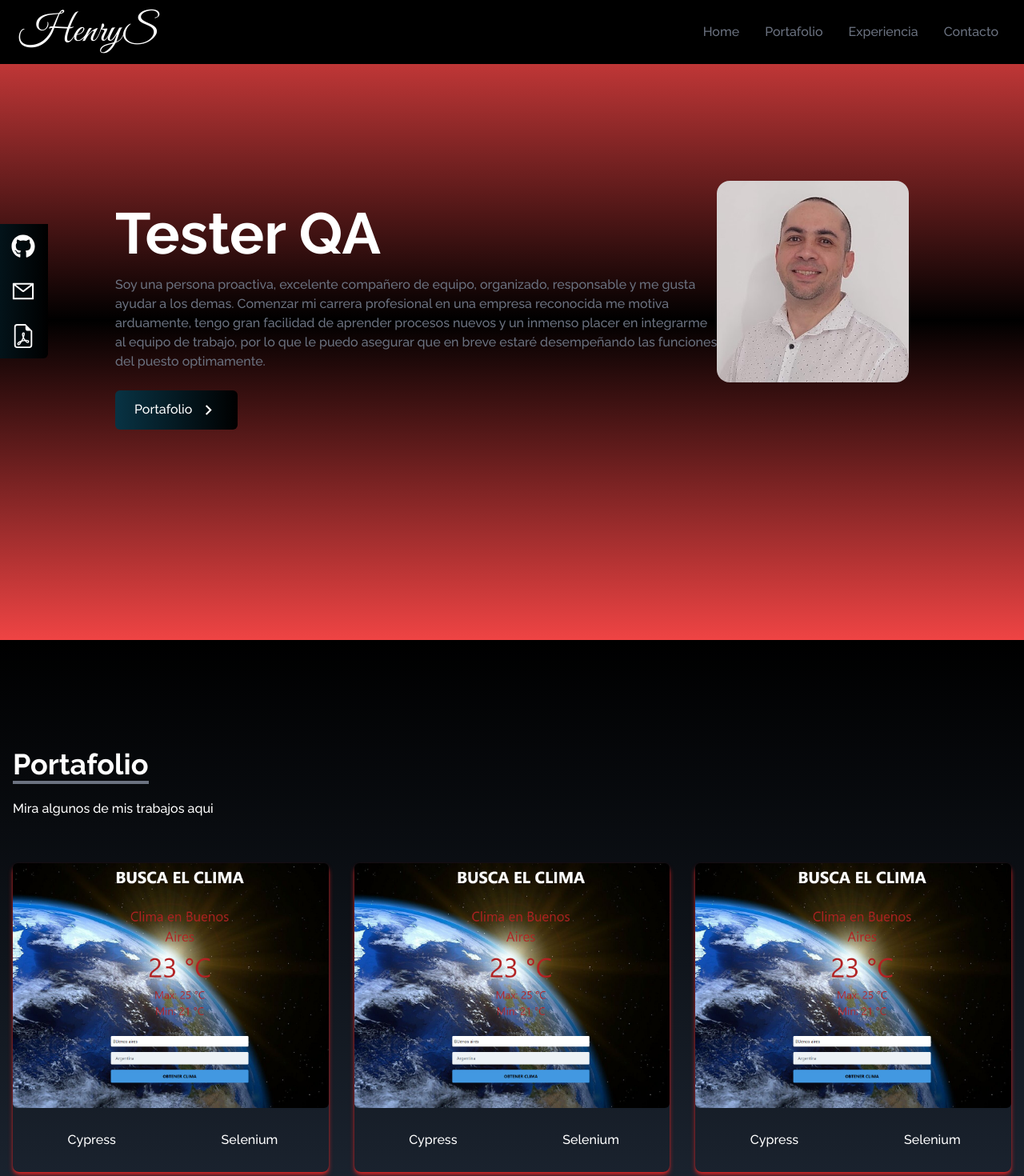
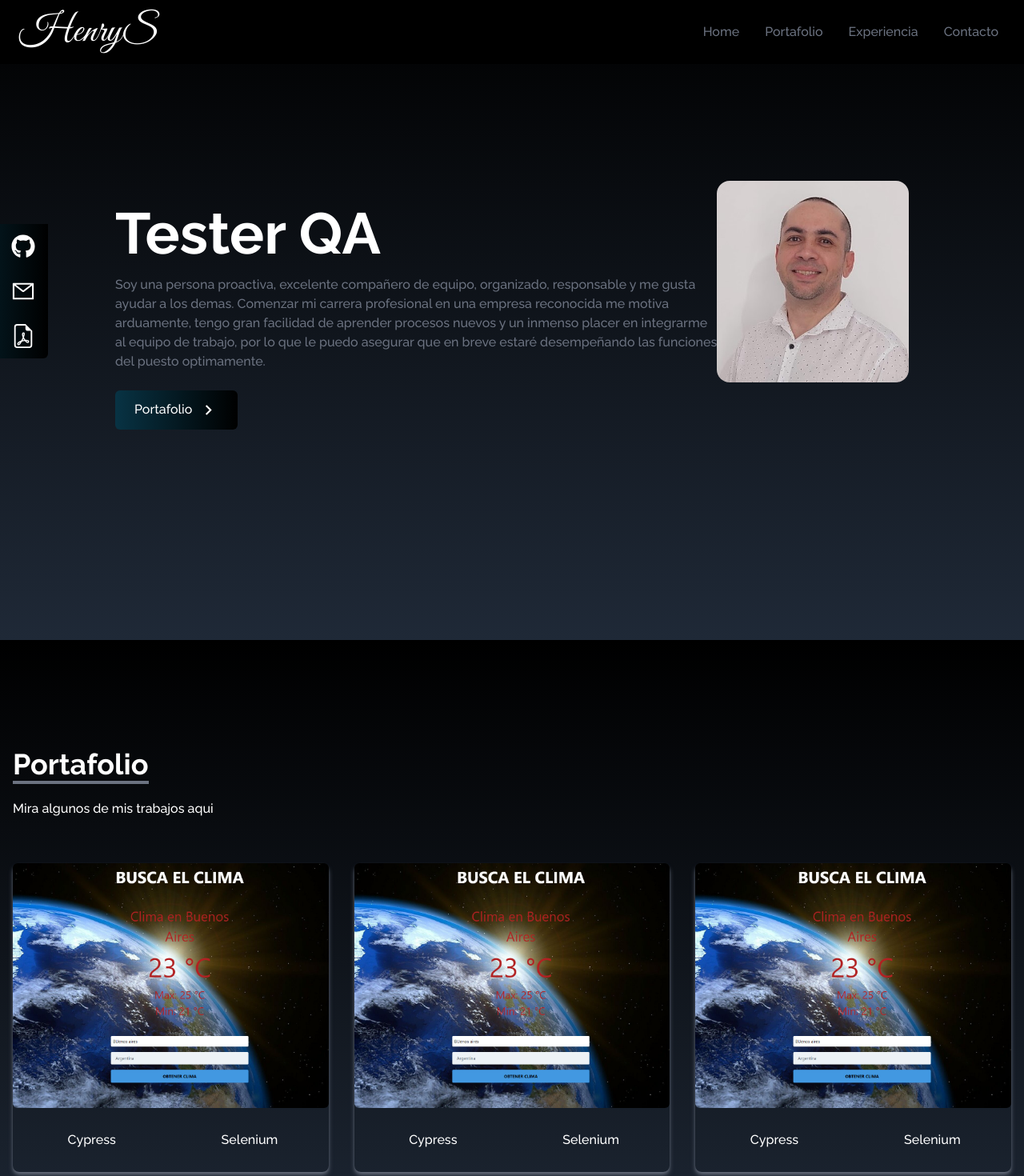
Before and after one commit to hrsd83/Portafolio-Henry, a React (Vite) app: page / in a window 1280 px wide. Shown: the top 1470 px of the page at 80% size. Built offline with nearby package versions, Linux system fonts and the light colour scheme.

Commit message:
Se le cambia colores a los archivos

```diff
--- a/index.html
+++ b/index.html
@@ -4,8 +4,7 @@
     <meta charset="UTF-8" />
     <link rel="icon" type="image/svg+xml" href="/vite.svg" />
     <meta name="viewport" content="width=device-width, initial-scale=1.0" />
-    <meta name="viewport" content="width=device-width, initial-scale=1, maximum-scale=1, user-scalable=0,, min-w-[320px], max-w-[768px]">
-    <title>Vite + React</title>
+    <title>Portafolio-Henry</title>
   </head>
   <body>
     <div id="root"></div>
--- a/src/components/Home.jsx
+++ b/src/components/Home.jsx
@@ -5,7 +5,7 @@ import {MdKeyboardArrowRight} from 'react-icons/md'
 
 const Home = () => {
   return (
-    <div className='h-screen w-full bg-gradient-to-b from-red-500 via-black to-red-500 '>
+    <div className='h-screen w-full bg-gradient-to-b from-black  to-gray-800 '>
 
         <div className='max-w-screen-lg mx-auto  flex flex-col items-center justify-center h-full px-4 md:flex-row  '>
             <div className='flex flex-col justify-center h-full   '>
--- a/src/components/Portafolio.jsx
+++ b/src/components/Portafolio.jsx
@@ -30,7 +30,7 @@ const Portafolio = () => {
             <div className=' grid sm:grid-cols-2 md:grid-cols-3 gap-8 px-30 sm:px-0'
             >
                 {portafolios.map(({id, src}) => (
-                    <div key={id} className=' shadow-md shadow-red-600 rounded-lg '>
+                    <div key={id} className=' shadow-md shadow-gray-500 rounded-lg '>
                     <img src= {src} alt='clima' className='rounded-md duration-200 hover:scale-105'></img>
                     <div className='flex items-center justify-center'>
                         <button className='w-1/2 px-6 py-3 m-4 duration-200 hover:scale-105'>Cypress</button>
```
